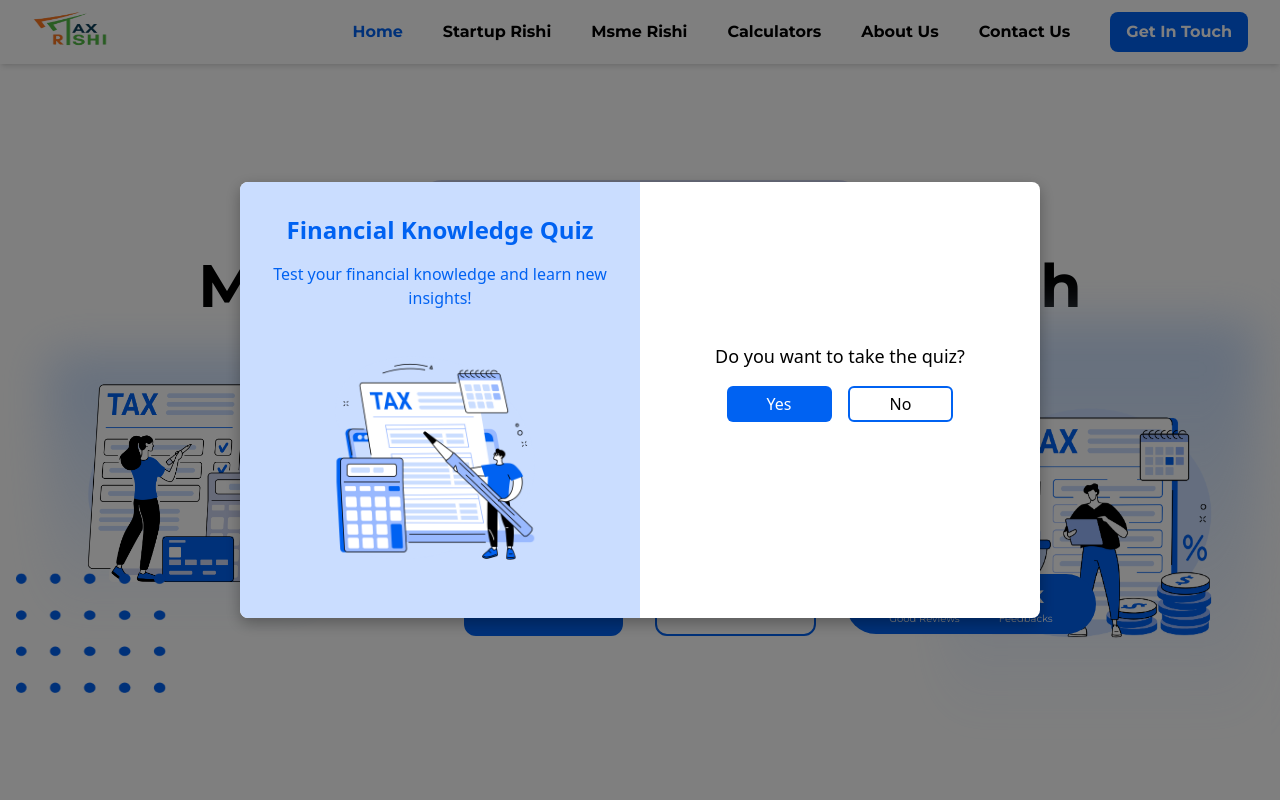
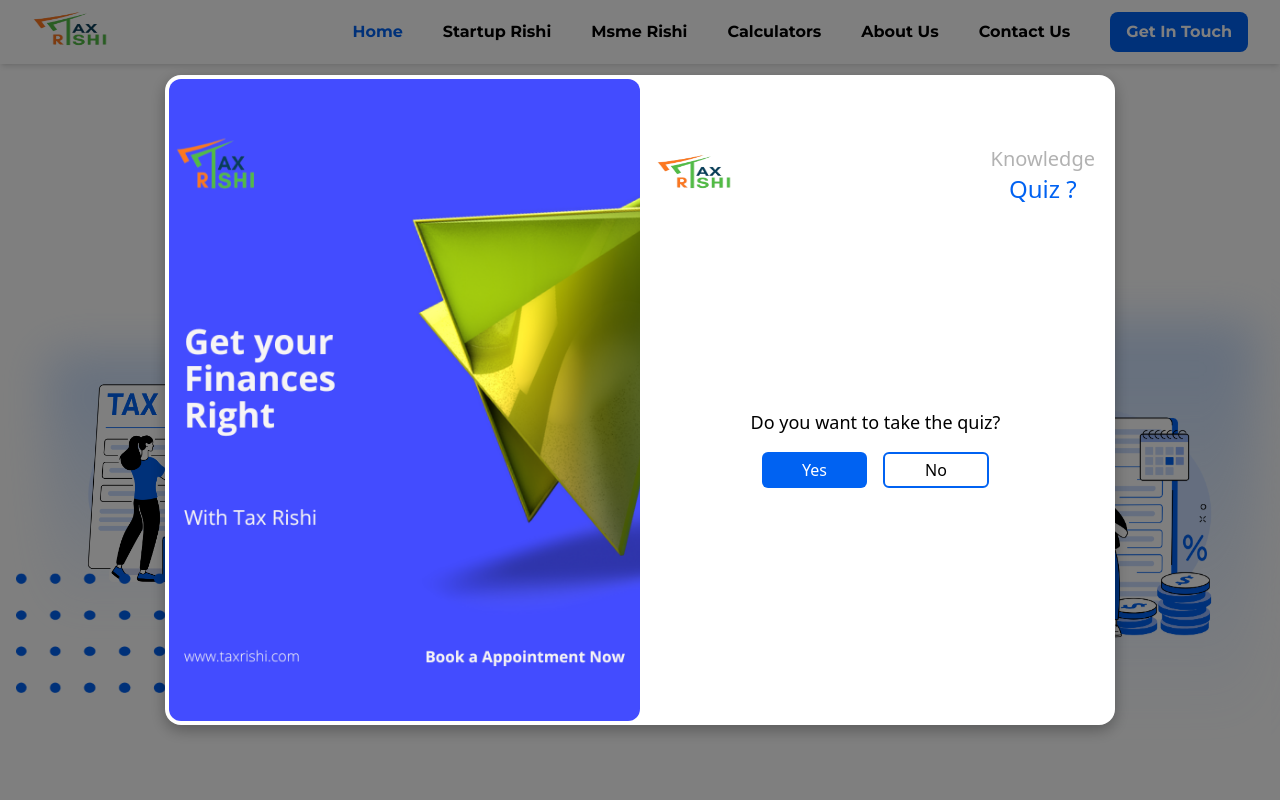
Before and after one commit to CsDeveloperLead/Tax_rishi, a React (Vite) app: page / in a window 1280 px wide. Shown: the top 800 px of the page. Built offline with nearby package versions, Linux system fonts and the light colour scheme.

Commit message:
quiz done correctedand animation added

```diff
--- a/index.html
+++ b/index.html
@@ -8,6 +8,9 @@
     <link rel="preconnect" href="https://fonts.googleapis.com">
 <link rel="preconnect" href="https://fonts.gstatic.com" crossorigin>
 <link href="https://fonts.googleapis.com/css2?family=Montserrat:ital,wght@0,100..900;1,100..900&display=swap" rel="stylesheet">
+<style>
+  @import url('https://fonts.googleapis.com/css2?family=Work+Sans:ital,wght@0,100..900;1,100..900&display=swap');
+  </style>
   </head>
   <body>
     <div id="root"></div>
--- a/src/components/FinancialQuizModal.jsx
+++ b/src/components/FinancialQuizModal.jsx
@@ -1,7 +1,8 @@
 import { useEffect, useState } from "react";
 import Modal from "react-modal";
 import { useLocation } from "react-router-dom";
-import pop1 from "../assets/pop1.png";
+import quiz from "../assets/quiz2.png";
+import logo from "../assets/Logo.png";
 
 // Set up the Modal's root element for accessibility
 Modal.setAppElement("#root");
@@ -34,11 +35,13 @@
   },
 ];
 
-
 const FinancialQuizModal = () => {
   const [isOpen, setIsOpen] = useState(false);
+  const [order, setOrder] = useState(1);
   const [currentStep, setCurrentStep] = useState(0);
-  const [selectedAnswers, setSelectedAnswers] = useState(Array(questions.length).fill(null));
+  const [selectedAnswers, setSelectedAnswers] = useState(
+    Array(questions.length).fill(null)
+  );
   const [score, setScore] = useState(null);
   const [quizStarted, setQuizStarted] = useState(false);
 
@@ -48,6 +51,18 @@
     const updatedAnswers = [...selectedAnswers];
     updatedAnswers[currentStep] = index;
     setSelectedAnswers(updatedAnswers);
+  };
+
+  const nextStep = () => {
+    if (currentStep < questions.length - 1) {
+      setCurrentStep(currentStep + 1);
+    } else {
+      calculateScore();
+    }
+  };
+  const handleIncrement = () => {
+    setQuizStarted(true);
+    setOrder((prevOrder) => prevOrder + 1);
   };
 
   const calculateScore = () => {
@@ -61,28 +76,16 @@
     setScore(percentage);
   };
 
-  const nextStep = () => {
-    if (currentStep < questions.length - 1) {
-      setCurrentStep(currentStep + 1);
-    } else {
-      calculateScore();
-    }
-  };
-
   useEffect(() => {
     if (location.pathname === "/") {
       setIsOpen(true);
     } else {
       setIsOpen(false);
     }
-  }, []);
+  }, [location.pathname]);
 
   const closeModal = () => {
     setIsOpen(false);
-  };
-
-  const startQuiz = () => {
-    setQuizStarted(true);
   };
 
   // Progress percentage calculation
@@ -96,55 +99,73 @@
       className="modal-content"
       overlayClassName="modal-overlay"
     >
-      <div className="flex flex-col md:flex-row h-full">
+      <div
+        className={`w-full flex flex-row ${
+          order % 2 === 0 ? "reverse" : ""
+        } h-full p-1 rounded-2xl`}
+
+      >
         {/* Left Section */}
-        <div className="w-full md:w-1/2 bg-[#caddff] rounded-l-[8px]  text-main flex items-center justify-center flex-col p-8">
-          <h2 className="text-2xl font-bold mb-4">Financial Knowledge Quiz</h2>
-          <p className="text-center">Test your financial knowledge and learn new insights!</p>
+        <div
+          className="w-full md:w-1/2 h-full transform rounded-l-[8px] text-main rounded-2xl box1"
+          style={{ transition: "transform 1s ease" }}
+        >
+          <div className="w-full h-full">
             <img
-            src={pop1} // Replace with your illustration path
-            alt="Quiz Illustration"
-            className="w-[40%] md:w-3/4 mt-6"
+              src={quiz}
+              alt=""
+              className="h-full w-full object-cover rounded-xl"
             />
+          </div>
         </div>
 
         {/* Right Section */}
-        <div className="w-full md:w-1/2 h-full flex flex-col justify-center items-center  relative ">
+        <div
+          className="w-full md:w-1/2 h-full transform flex flex-col items-center  relative box2 "
+          style={{ transition: "transform 1s ease" }}
+        >
           {/* Progress Bar */}
-          {quizStarted && score === null && (
-            <div className="w-full bg-gray-200  h-2 mb-4 absolute -top-0">
+          {/* {quizStarted && score === null && (
+            <div className="w-full bg-gray-200 h-2 mb-4 absolute -top-0">
               <div
                 style={{ width: `${progressPercentage}%` }}
-                className="bg-main h-2  transition-all duration-300 absolute -top-0 "
+                className="bg-main h-2 transition-all duration-300 absolute -top-0"
               ></div>
             </div>
-          )}
+          )} */}
 
           {/* Quiz Content */}
           {quizStarted ? (
             score === null ? (
               <>
+                <div className="w-full px-2 h-full flex flex-col ">
+                  <div className="w-full flex justify-between items-center mt-4">
+                    <img src={logo} alt="logo" className="w-20 h-20" />
                     <div>
-                  <p className="text-md font-medium my-8 md:mt-28">
+                      <p className="text-base  bg-main text-white font-semibold rounded-full px-10 py-2">
+                        {currentStep + 1}/{questions.length}
+                      </p>
+                    </div>
+                  </div>
+                  <div className="w-full h-full flex flex-col items-center justify-center">
+                  <p className="text-md font-medium text-center mb-8 ">
                     Q{currentStep + 1}. {questions[currentStep].question}
                   </p>
                   <div className="flex flex-col items-center gap-4">
-                    <div className="grid grid-cols-2 gap-6">
+                    <div className="grid grid-cols-1 gap-6">
                       {questions[currentStep].options.map((option, index) => (
                         <button
                           key={index}
                           onClick={() => handleAnswerClick(index)}
-                        className={`w-[170px] text-sm py-2 border rounded-md ${
+                          className={`w-[220px] text-sm py-2 border rounded-3xl hover:scale-110 transition duration-200 ${
                             selectedAnswers[currentStep] === index
-                            ? "bg-blue-500 text-white"
-                            : "bg-gray-200 hover:bg-blue-300"
+                              ? "bg-main text-white"
+                              : "bg-white border-2 border-gray-500 hover:bg-blue-500 hover:text-white"
                           }`}
                         >
                           {option}
                         </button>
                       ))}
-                  </div>
-                  </div>
                     </div>
                     <button
                   onClick={nextStep}
@@ -153,10 +174,16 @@
                 >
                   {currentStep < questions.length - 1 ? "Next" : "See Results"}
                 </button>
+                </div>
+                  </div>
+                </div>
+
               </>
             ) : (
-              <div className="text-center md:mt-32">
-                <p className="text-lg font-medium">Your Financial Knowledge Score:</p>
+              <div className="w-full h-full flex flex-col justify-center items-center text-center ">
+                <p className="text-lg font-medium">
+                  Your Financial Knowledge Score:
+                </p>
                 <p className="text-2xl font-bold text-blue-600">{score}%</p>
                 <button
                   onClick={closeModal}
@@ -167,15 +194,36 @@
               </div>
             )
           ) : (
-            <div className="my-10 md:my-40">
-              <p className="text-lg font-medium mb-4">Do you want to take the quiz?</p>
-              <div className="flex justify-center space-x-4 ">
-                <button onClick={startQuiz} className="px-10 py-1 bg-main text-white rounded-md">
+            <div className="w-full flex flex-col gap-20 h-full p-4">
+              <div className="w-full flex justify-between items-center mt-10">
+                <img src={logo} alt="logo" className="w-20 h-20" />
+                <div className="flex flex-col items-center">
+                  <p className="text-xl font-medium text-[#b2b2b2]">
+                    Knowledge
+                  </p>
+                  <p className="text-2xl font-medium text-main">Quiz ?</p>
+                </div>
+              </div>
+              <div className="flex items-center justify-center h-1/2">
+                <div className="flex flex-col items-center justify-center">
+                  <p className="text-lg font-medium mb-4">
+                    Do you want to take the quiz?
+                  </p>
+                  <div className="flex justify-center space-x-4">
+                    <button
+                      onClick={handleIncrement}
+                      className="px-10 py-1 bg-main text-white rounded-md"
+                    >
                       Yes
                     </button>
-                <button onClick={closeModal} className="px-10 py-1 border-main border-2 text-black  rounded-md">
+                    <button
+                      onClick={closeModal}
+                      className="px-10 py-1 border-main border-2 text-black rounded-md"
+                    >
                       No
                     </button>
+                  </div>
+                </div>
               </div>
             </div>
           )}
--- a/src/index.css
+++ b/src/index.css
@@ -3,6 +3,14 @@
 @tailwind base;
 @tailwind components;
 @tailwind utilities;
+
+.work-sans-main {
+  font-family: "Work Sans", serif;
+  font-optical-sizing: auto;
+  font-weight: 800;
+  font-style: normal;
+}
+
 
 .modal-overlay {
     position: fixed;
@@ -20,16 +28,18 @@
   .modal-content {
     background: #fff;
     /* padding: 1rem; */
-    max-width: 800px;
-    height: auto;
+    max-width: 950px;
+    height: 650px;
     /* max-height: 700px; */
     width: 100%;
-    border-radius: 8px;
+    border-radius: 16px;
     box-shadow: 0 5px 15px rgba(0, 0, 0, 0.3);
     outline: none;
     display: flex;
+    flex-direction: row;
     justify-content: center;
     align-items: center ;
+    position: relative;
     animation: fadeIn 0.3s ease-out; /* Optional fade-in animation */
   }
 
@@ -52,3 +62,12 @@
     /* -webkit-appearance: none;  */
     /* appearance: none; */
   }
+
+  .reverse .box1{
+
+    transform: translateX(100%);
+  }
+
+  .reverse .box2{
+    transform: translateX(-100%);
+  }
```
Also changed, not shown: src/assets/quiz.jpg (added), src/assets/quiz2.png (added). Lines whose indentation alone changed are shown as unchanged.
